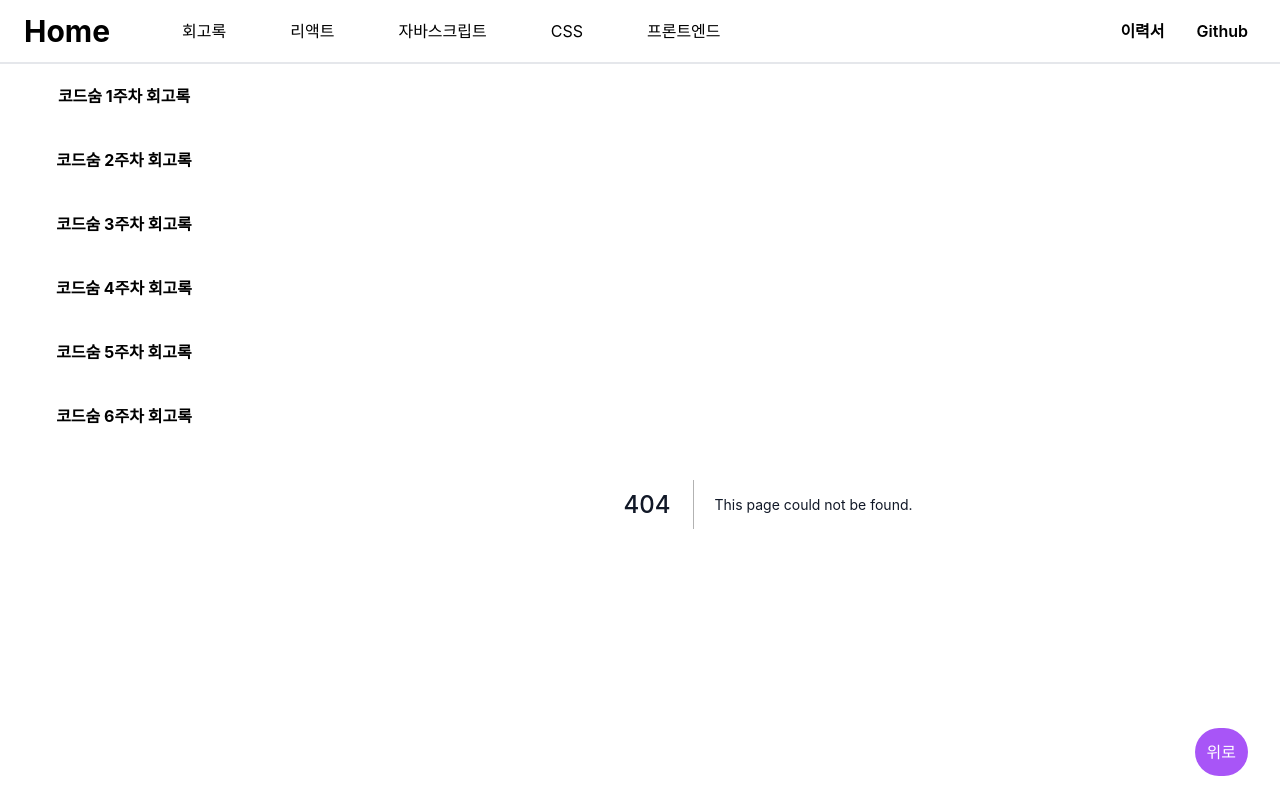
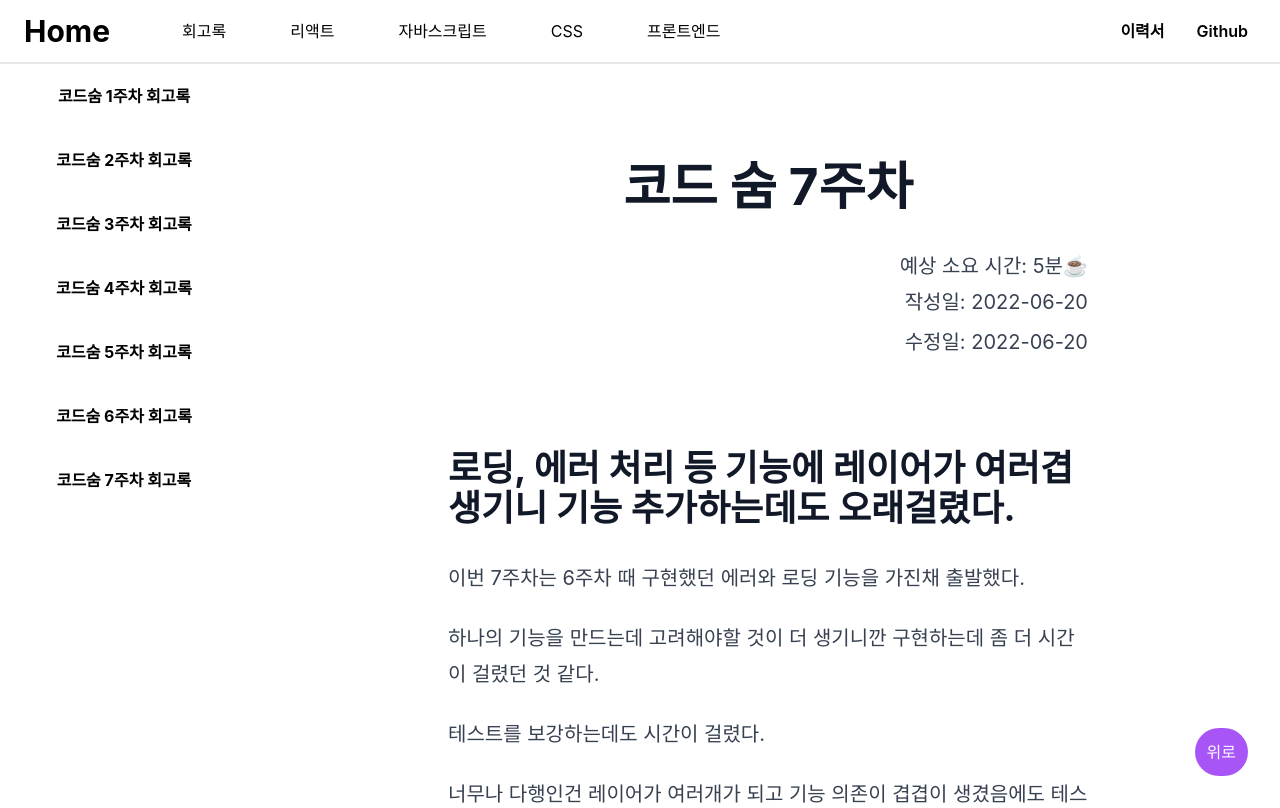
Before and after one commit to rukeni/blog, a Next.js app: page /diary/soom-7 in a window 1280 px wide. Before the commit this address had no page. Built offline with nearby package versions, Linux system fonts and the light colour scheme; a web font is replaced by a local one.

Commit message:
코드숨 7주차 회고록 추가

```diff
--- a/components/Sidebar/sidebarMenus.ts
+++ b/components/Sidebar/sidebarMenus.ts
@@ -36,6 +36,10 @@ export const sidebarMenus: SidebarMenus[] = [
         title: '코드숨 6주차 회고록',
         url: '/diary/soom-6',
       },
+      {
+        title: '코드숨 7주차 회고록',
+        url: '/diary/soom-7',
+      },
     ],
   },
   {
--- a/pages/diary/index.mdx
+++ b/pages/diary/index.mdx
@@ -6,3 +6,4 @@
 1. [코드숨 4주차 회고](/diary/soom-4)
 1. [코드숨 5주차 회고](/diary/soom-5)
 1. [코드숨 6주차 회고](/diary/soom-6)
+1. [코드숨 7주차 회고](/diary/soom-7)
--- /dev/null
+++ b/pages/diary/soom-7.mdx
@@ -0,0 +1,43 @@
+import HeadPost from '@components/Post/HeadPost.tsx'
+
+<HeadPost title='코드 숨 7주차' createdDate='2022-06-20' updatedDate='2022-06-20' estimatedTime={5} />
+
+## 로딩, 에러 처리 등 기능에 레이어가 여러겹 생기니 기능 추가하는데도 오래걸렸다.
+
+이번 7주차는 6주차 때 구현했던 에러와 로딩 기능을 가진채 출발했다.
+
+하나의 기능을 만드는데 고려해야할 것이 더 생기니깐 구현하는데 좀 더 시간이 걸렸던 것 같다.
+
+테스트를 보강하는데도 시간이 걸렸다.
+
+너무나 다행인건 레이어가 여러개가 되고 기능 의존이 겹겹이 생겼음에도 테스트가 잘 되어있어서
+
+테스트가 실패한 부분을 통과시키고 다시 리팩토링하는 무지성(?: 약간 뇌가 편한) 작업을 반복 했는데 어느덧 완성되어 있었다.
+
+예전 코드에서 구현만 반복하고 시간이 지날수록 기능추가가 어렵고 버그가 발생하면 유지보수하기 어려웠던 추억(?)이 생각났다.
+
+이제 다시는 예전 방식으로 못돌아간다. 저번주에도 느꼈지만 이제는 알박기다.
+
+## 감사합니다.
+
+추억을 회상하고 나니깐 문득 코드숨 분들께 감사함을 느꼈다.
+
+혼자였다면, 분명 거기서 더 나아갈 수 없었는데
+
+항상 한걸음 더 나아갈 수 있도록 트레이닝해주신 윤석님이 너무 감사했다.
+
+같은 동기로 끝까지 열심히 해주셔서 자극을 주신 재윤님께 감사했고
+
+종종 좋은 말씀해주신 아샬님과 코드숨 분들이 너무 너무 감사했다.
+
+그리고 우연히 아샬님 유튜버를 구독하게한 내 손가락과
+
+우연히 다시 유튜브를 방문하게한 내 좌뇌에게 감사했다. 🤣
+
+## 느낀점
+
+1. 오늘 이직준비하고 첫 기술면접이 있다. 약간 떨린다..
+2. 코드숨 덕에 이번 이직준비는 돈이 하나도 아깝지 않았다.
+3. 마지막까지 유종의 미를 거두고 포트폴리오까지 잘 마무리하고싶다!
+
+---
```
